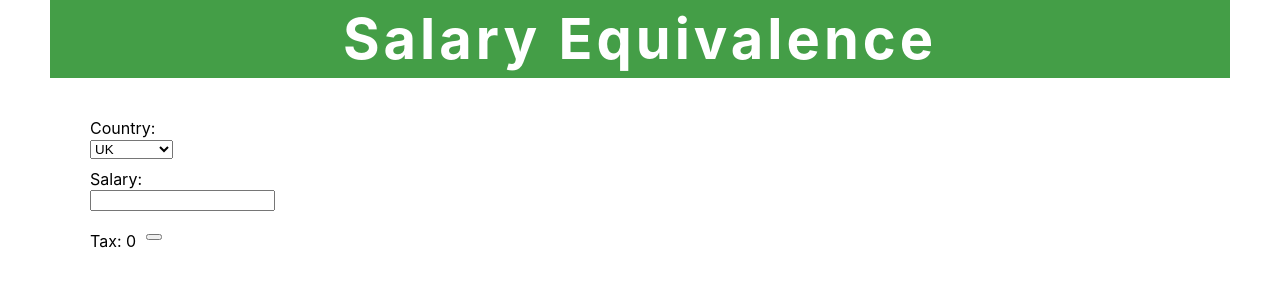
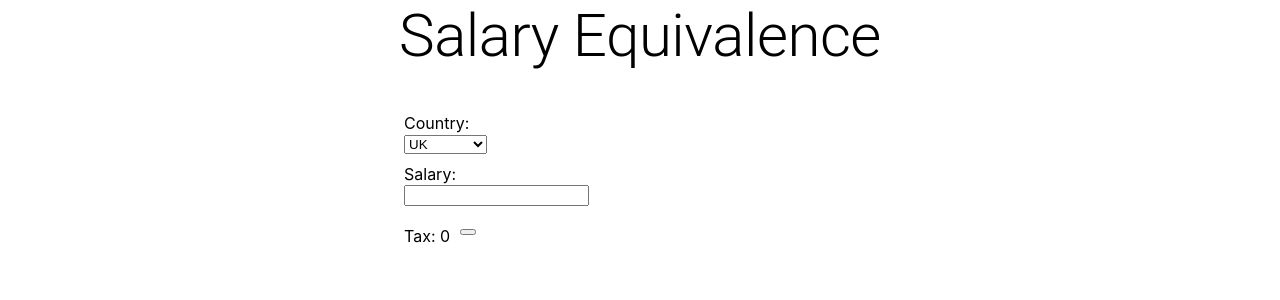
Before and after one commit to mls-ssjblue/salary-equi, a React (Create React App) app in the folder salary-ui/: page / in a window 1280 px wide. Shown: the top 300 px of the page. Built offline with nearby package versions, Linux system fonts and the light colour scheme.

Commit message:
Add material ui

```diff
--- a/salary-ui/package.json
+++ b/salary-ui/package.json
@@ -3,6 +3,7 @@
   "version": "0.1.0",
   "private": true,
   "dependencies": {
+    "@material-ui/core": "^4.12.2",
     "@testing-library/jest-dom": "^5.14.1",
     "@testing-library/react": "^11.2.7",
     "@testing-library/user-event": "^12.8.3",
--- a/salary-ui/src/App.tsx
+++ b/salary-ui/src/App.tsx
@@ -1,23 +1,26 @@
-import React from 'react';
-import logo from './logo.svg';
-import './App.css';
-import styled from 'styled-components'
-import { Header } from './header/Header'
-import { SalaryContainer } from './components/SalaryContainer';
+import React from "react";
+import logo from "./logo.svg";
+import "./App.css";
+import styled from "styled-components";
+import { Header } from "./header/Header";
+import { SalaryContainer } from "./components/SalaryContainer";
+import Container from "@material-ui/core/Container";
 
-const App : React.FC =  () => {
+const App: React.FC = () => {
   return (
     <div className="App">
-    <StyledContainer>
-      <Header />
-      <SalaryContainer />
-    </StyledContainer>
-  </div>
+      <StyledContainer>
+        <Container maxWidth="sm">
+          <Header />
+          <SalaryContainer />
+        </Container>
+      </StyledContainer>
+    </div>
   );
-}
+};
 
 const StyledContainer = styled.div`
   margin: 0 50px 0 50px;
-`
+`;
 
 export default App;
--- a/salary-ui/src/header/Header.tsx
+++ b/salary-ui/src/header/Header.tsx
@@ -1,12 +1,16 @@
-import * as React from 'react'
-import styled from 'styled-components'
+import * as React from "react";
+import styled from "styled-components";
+import Typography from "@material-ui/core/Typography";
+
 export const Header: React.FC = () => {
   return (
-    <StyledHeader>
-      <StyledHeading>Salary Equivalence</StyledHeading>
-    </StyledHeader>
-  )
-}
+    // <StyledHeader>
+      <Typography variant="h2" component="h1" gutterBottom>
+        Salary Equivalence
+      </Typography>
+    // </StyledHeader>
+  );
+};
 
 const StyledHeader = styled.div`
   padding: 5px;
```
Also changed, not shown: salary-ui/tsconfig.json (+5 -2 lines), 1 other file (tests, documents, lock files or other folders).
